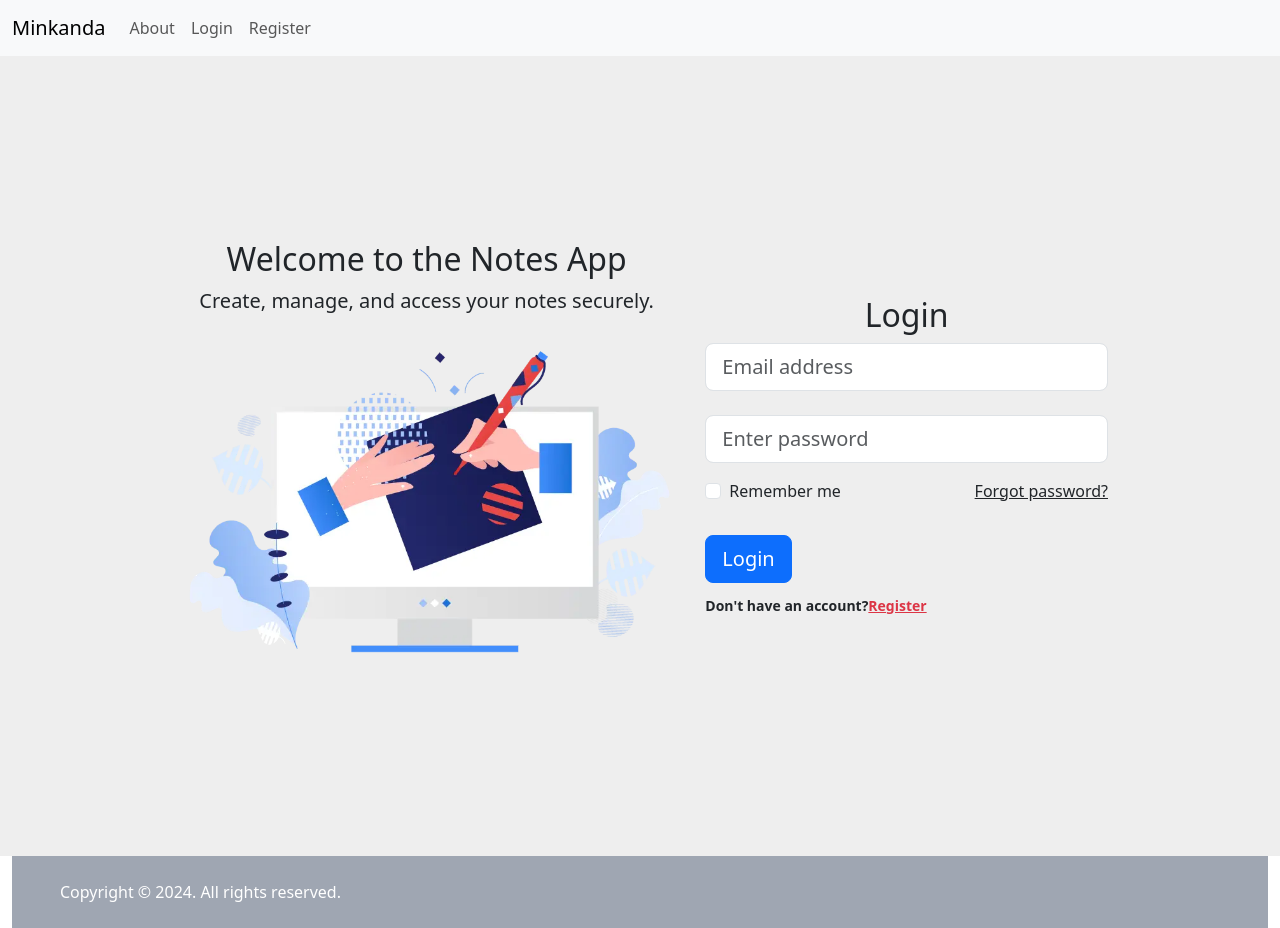
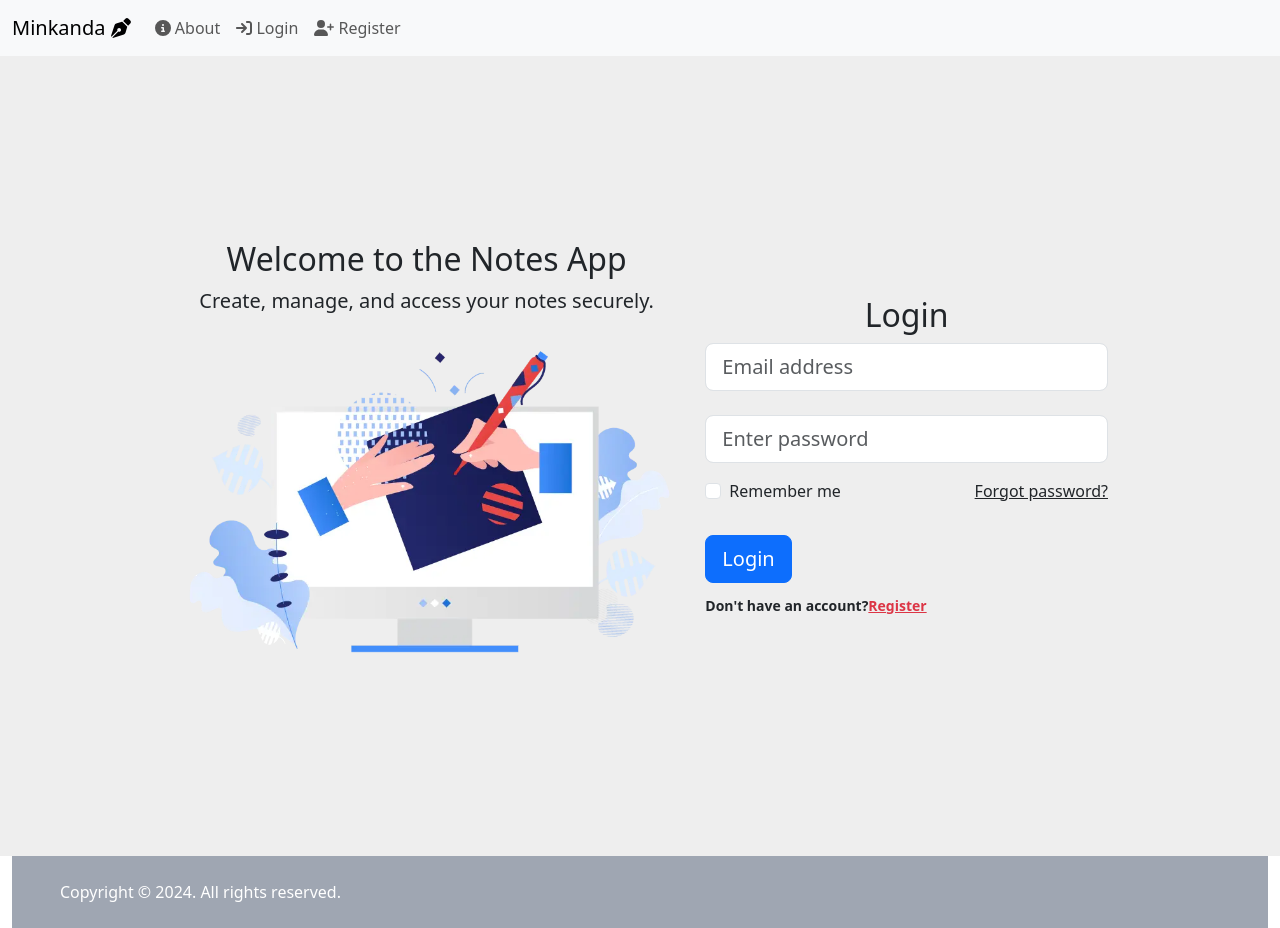
Before and after one commit to helenapedro/minkanda-frontend, a React (Create React App) app: page /login in a window 1280 px wide. Built offline with nearby package versions, Linux system fonts and the light colour scheme.

Commit message:
NEW COMMIT

```diff
--- a/src/App.js
+++ b/src/App.js
@@ -18,6 +18,7 @@ import { Outlet } from 'react-router-dom';
 import UserDetails from './components/user/UserDetails';
 import EditProfile from './components/user/EditProfile';
 import About from './components/About';
+import Logout from './components/logout';
 
 const App = () => {
   const dispatch = useDispatch();
@@ -51,6 +52,7 @@ const App = () => {
             <Route path="view" element={<UserDetails />} />
             <Route path="edit" element={<EditProfile />} />
           </Route>
+          <Route path="/logout" element={<ProtectedRoute element={<Logout />} />}></Route>
         </Routes>
       </Router>
   );
--- a/src/components/NavBar.jsx
+++ b/src/components/NavBar.jsx
@@ -1,14 +1,25 @@
 import React from "react";
-import { Link } from "react-router-dom";
+import { Link, NavLink } from "react-router-dom";
+import { FontAwesomeIcon } from '@fortawesome/react-fontawesome';
+import {
+  faSignIn,
+  faSignOutAlt,
+  faInfoCircle,
+  faUserPlus,
+  faStickyNote,
+  faUser,
+  faBook,
+  faPenNib
+} from '@fortawesome/free-solid-svg-icons';
 import Container from 'react-bootstrap/Container';
 import Nav from 'react-bootstrap/Nav';
 import Navbar from 'react-bootstrap/Navbar';
 import { useSelector } from 'react-redux';
-import LogoutButton from "./common/LogoutButton";
 import { selectIsAuthenticated } from '../redux/userSlice';
 
-const NOTES_TAKING = "Minkanda";
+const MINKANDA = "Minkanda";
 const LOGIN = "Login";
+const LOGOUT = "Logout";
 const REGISTER = "Register";
 const PROFILE = "Profile";
 const NOTES = "My Notes";
@@ -22,7 +33,7 @@ const NavBar = () => {
     <Navbar expand="lg" className="bg-body-tertiary">
       <Container fluid>
         <Navbar.Brand as={Link} to="/">
-          {NOTES_TAKING}
+        {MINKANDA} <FontAwesomeIcon icon={faPenNib} />
         </Navbar.Brand>
         <Navbar.Toggle aria-controls="navbarScroll" />
         <Navbar.Collapse id="navbarScroll">
@@ -30,30 +41,30 @@ const NavBar = () => {
             {!isAuthenticated && (
               <>
                 <Nav.Link as={Link} to="/about">
-                  {ABOUT}
+                  <FontAwesomeIcon icon={faInfoCircle} /> {ABOUT}
                 </Nav.Link>
                 <Nav.Link as={Link} to="/login">
-                  {LOGIN}
+                  <FontAwesomeIcon icon={faSignIn} /> {LOGIN}
                 </Nav.Link>
                 <Nav.Link as={Link} to="/register">
-                  {REGISTER}
+                  <FontAwesomeIcon icon={faUserPlus} /> {REGISTER}
                 </Nav.Link>
               </>
             )}
             {isAuthenticated && (
               <>
                 <Nav.Link as={Link} to="/notes">
-                  {NOTES}
+                  <FontAwesomeIcon icon={faStickyNote} /> {NOTES}
                 </Nav.Link>
                 <Nav.Link as={Link} to="/notes/public">
-                  {PUBLIC_NOTES}
+                <FontAwesomeIcon icon={faBook} /> {PUBLIC_NOTES}
                 </Nav.Link>
                 <Nav.Link as={Link} to="/profile">
-                  {PROFILE}
+                  <FontAwesomeIcon icon={faUser} />  {PROFILE}
                 </Nav.Link>
-                <Nav.Link>
-                  <LogoutButton />
-                </Nav.Link>
+                <NavLink className="nav-item nav-link font-weight-bold text-dark" to="/logout"
+                > <FontAwesomeIcon icon={faSignOutAlt} />  {LOGOUT}
+                </NavLink>
               </>
             )}
           </Nav>
--- /dev/null
+++ b/src/components/logout.js
@@ -0,0 +1,26 @@
+import { Component } from "react";
+import { logoutUser } from "../redux/userSlice";
+import { connect } from "react-redux";
+
+// this route calls the redux logout action for dispatch
+class Logout extends Component {
+     render() {
+          this.props.logoutUser();
+
+          setTimeout(() => {
+               window.location = "/";
+          }, 1);
+
+          return null;
+     }
+}
+
+const mapStateToProps = (state) => ({});
+
+// map redux store dispatch functions to this.props
+const mapDispatchToProps = (dispatch) => ({
+     logoutUser: () => dispatch(logoutUser()),
+});
+
+// wrap component with react-redux connect wrapper
+export default connect(mapStateToProps, mapDispatchToProps)(Logout);
--- a/src/pages/UserProfile.jsx
+++ b/src/pages/UserProfile.jsx
@@ -9,22 +9,13 @@ const UserProfile = () => {
   const dispatch = useDispatch();
   const { userInfo, loading, error } = useSelector(state => state.user);
 
-  const fetchUserData = () => {
+  useEffect(() => {
     dispatch(getCurrentUserAsync());
-  };
-
-  useEffect(() => {
-    fetchUserData();
   }, [dispatch]);
 
   useEffect(() => {
-    const handleRouteChange = () => {
-      fetchUserData();
-    };
-
-    window.addEventListener('focus', handleRouteChange);
-    return () => window.removeEventListener('focus', handleRouteChange);
-  }, []);
+    console.log('User Info:', userInfo);
+  }, [userInfo]);
 
   if (loading) {
     return <Loading />;
```
